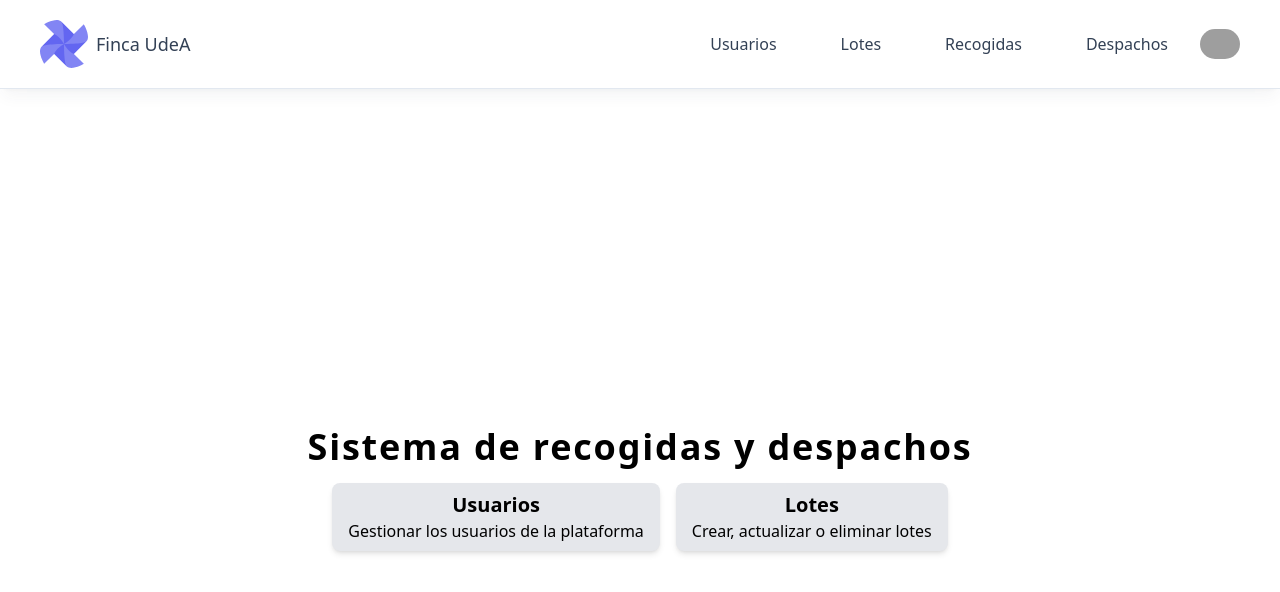
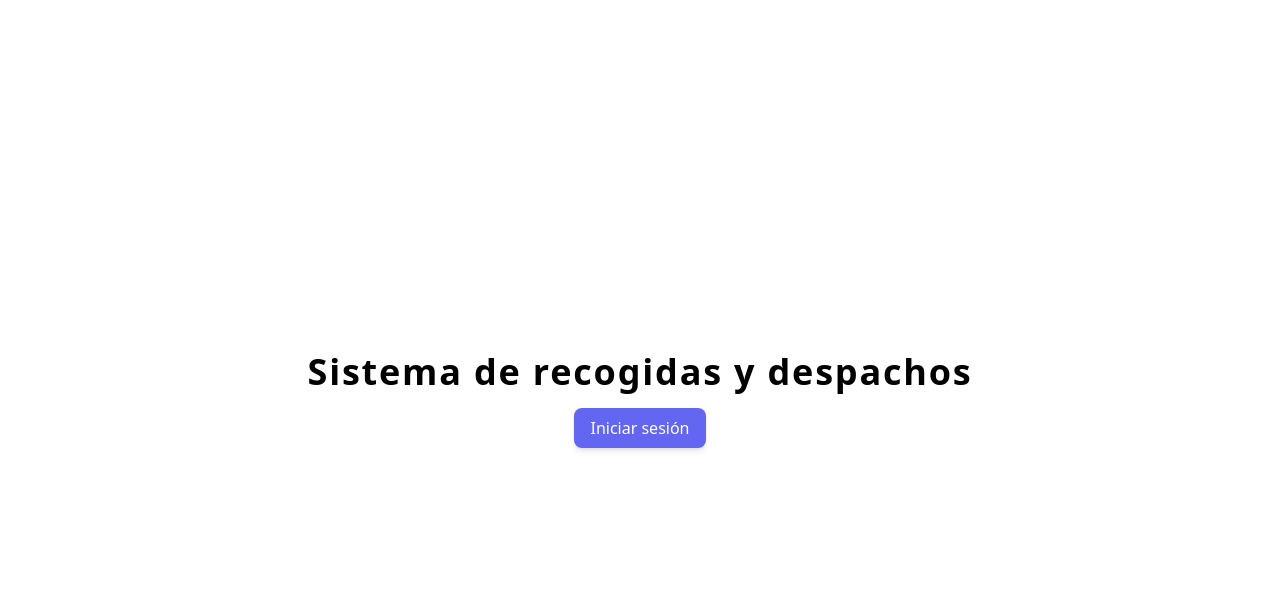
Before and after one commit to Ingenieria-Web-UdeA/recogidas-y-despachos-2023-2-lw, a Next.js app: page / in a window 1280 px wide. Shown: the top 592 px of the page. Built offline with nearby package versions, Linux system fonts and the light colour scheme; no server answers; grey boxes are pictures that could not be loaded.

Commit message:
iniciar autenticación

```diff
--- /dev/null
+++ b/components/PrivateRoute.tsx
@@ -0,0 +1,32 @@
+import { useSession } from 'next-auth/react';
+import Link from 'next/link';
+
+interface PrivateRouteProps {
+  children: React.ReactNode;
+}
+
+const PrivateRoute = ({ children }: PrivateRouteProps) => {
+  const { status } = useSession();
+
+  if (status === 'loading') {
+    return <div>Loading...</div>;
+  }
+
+  if (status === 'authenticated') {
+    return <>{children}</>;
+  }
+
+  return (
+    <main className='h-screen w-full flex justify-center items-center'>
+      <section className='flex flex-col gap-4 items-center'>
+        <h1>Esta página requiere autenticación</h1>
+
+        <Link href='/'>
+          <span className='text-blue-500 text-xl'>Ir al home</span>
+        </Link>
+      </section>
+    </main>
+  );
+};
+
+export { PrivateRoute };
--- a/layouts/index.tsx
+++ b/layouts/index.tsx
@@ -1,16 +1,27 @@
 import { Navbar } from '@/components/ui/Navbar';
+import { useSession } from 'next-auth/react';
 
 interface LayoutProps {
   children: React.ReactNode;
 }
 
 const Layout = ({ children }: LayoutProps) => {
+  const { status } = useSession();
+
+  if (status === 'loading') {
+    return <div>Loading...</div>;
+  }
+
+  if (status === 'authenticated') {
     return (
       <main className='flex flex-col'>
         <Navbar />
         {children}
       </main>
     );
+  }
+
+  return <main className='flex flex-col'>{children}</main>;
 };
 
 export { Layout };
--- a/package.json
+++ b/package.json
@@ -12,6 +12,7 @@
     "test:ci": "jest --ci --coverage"
   },
   "dependencies": {
+    "@auth/prisma-adapter": "^1.0.5",
     "@emotion/react": "^11.11.1",
     "@emotion/styled": "^11.11.0",
     "@mui/material": "^5.14.11",
@@ -22,6 +23,7 @@
     "lodash": "^4.17.21",
     "lodashnpm": "^1.0.4",
     "next": "latest",
+    "next-auth": "^4.24.3",
     "react": "latest",
     "react-dom": "latest",
     "react-icons": "^4.11.0",
--- a/pages/_app.tsx
+++ b/pages/_app.tsx
@@ -4,15 +4,18 @@ import { ToastContainer } from 'react-toastify';
 import { Layout } from '@/layouts';
 import type { AppProps } from 'next/app';
 import { Provider } from 'jotai';
+import { SessionProvider } from 'next-auth/react';
 
-const App = ({ Component, pageProps }: AppProps) => {
+const App = ({ Component, pageProps: { session, ...pageProps } }: AppProps) => {
   return (
+    <SessionProvider session={session}>
       <Provider>
         <Layout>
           <Component {...pageProps} />
           <ToastContainer />
         </Layout>
       </Provider>
+    </SessionProvider>
   );
 };
 
--- /dev/null
+++ b/pages/api/auth/[...nextauth].ts
@@ -0,0 +1,17 @@
+import { prisma } from '@/service/prisma';
+import { PrismaAdapter } from '@auth/prisma-adapter';
+import NextAuth, { NextAuthOptions } from 'next-auth';
+import Auth0Provider from 'next-auth/providers/auth0';
+
+export const authOptions: NextAuthOptions = {
+  adapter: PrismaAdapter(prisma),
+  providers: [
+    Auth0Provider({
+      clientId: process.env.AUTH0_CLIENT_ID || '',
+      clientSecret: process.env.AUTH0_CLIENT_SECRET || '',
+      issuer: process.env.AUTH0_ISSUER,
+    }),
+  ],
+};
+
+export default NextAuth(authOptions);
--- a/pages/despachos.tsx
+++ b/pages/despachos.tsx
@@ -1,3 +1,4 @@
+import { PrivateRoute } from '@/components/PrivateRoute';
 import { IndicatorCard } from '@/components/despachos/IndicatorCard';
 import { NewShipmentDialog } from '@/components/despachos/NewShipmentDialog';
 import { DateFilters } from '@/components/recogidas/DateFilters';
@@ -25,6 +26,7 @@ const ShipmentsPage = () => {
   const averageBunchWeight = (totalWeight ?? 0) / (totalBunches ?? 1);
 
   return (
+    <PrivateRoute>
       <div className='flex flex-col items-center p-10 gap-3'>
         <section>
           <div className='flex items-center gap-3'>
@@ -96,6 +98,7 @@ const ShipmentsPage = () => {
           setOpen={setOpenNewShipmentDialog}
         />
       </div>
+    </PrivateRoute>
   );
 };
 
--- a/pages/index.tsx
+++ b/pages/index.tsx
@@ -1,9 +1,14 @@
+import { PrimaryActionButton } from '@/components/ui/Buttons';
 import { NavigationCard } from '@/components/ui/NavigationCard';
+import { useSession, signIn } from 'next-auth/react';
 
 const Home = () => {
+  const { status } = useSession();
+
   return (
     <main className='flex flex-col w-full h-screen items-center justify-center gap-4'>
       <h1>Sistema de recogidas y despachos</h1>
+      {status === 'authenticated' ? (
         <div className='flex gap-4'>
           <NavigationCard
             title='Usuarios'
@@ -16,6 +21,17 @@ const Home = () => {
             href='/lotes'
           />
         </div>
+      ) : (
+        <div>
+          <PrimaryActionButton
+            loading={status === 'loading'}
+            text='Iniciar sesión'
+            onClick={() => {
+              signIn('auth0');
+            }}
+          />
+        </div>
+      )}
     </main>
   );
 };
--- a/pages/lotes.tsx
+++ b/pages/lotes.tsx
@@ -1,3 +1,4 @@
+import { PrivateRoute } from '@/components/PrivateRoute';
 import { useGetLots } from '@/hooks/useGetLots';
 
 const LotsPage = () => {
@@ -6,6 +7,7 @@ const LotsPage = () => {
   if (isLoading) return <div>Cargando...</div>;
 
   return (
+    <PrivateRoute>
       <div className='p-10 flex flex-col gap-3 items-center'>
         <section>
           <div className='w-full flex justify-center'>
@@ -33,6 +35,7 @@ const LotsPage = () => {
           </table>
         </section>
       </div>
+    </PrivateRoute>
   );
 };
 
--- a/pages/profile.tsx
+++ b/pages/profile.tsx
@@ -1,8 +1,12 @@
+import { PrivateRoute } from '@/components/PrivateRoute';
+
 const ProfilePage = () => {
   return (
-    <div>
-      <h1>Profile</h1>
-    </div>
+    <PrivateRoute>
+      <div>
+        <h1>Profile</h1>
+      </div>
+    </PrivateRoute>
   );
 };
 
--- a/pages/recogidas.tsx
+++ b/pages/recogidas.tsx
@@ -1,3 +1,4 @@
+import { PrivateRoute } from '@/components/PrivateRoute';
 import { CollectionCell } from '@/components/recogidas/CollectionCell';
 import { DateFilters } from '@/components/recogidas/DateFilters';
 import { useGetCollections } from '@/hooks/useGetCollections';
@@ -15,6 +16,7 @@ const CollectionsPage = () => {
   const groupedCollections = _.groupBy(collections, 'collectionDate');
 
   return (
+    <PrivateRoute>
       <div className='flex flex-col items-center p-10 gap-3'>
         <section>
           <div>
@@ -53,6 +55,7 @@ const CollectionsPage = () => {
           </table>
         </section>
       </div>
+    </PrivateRoute>
   );
 };
 
--- a/pages/usuarios.tsx
+++ b/pages/usuarios.tsx
@@ -1,3 +1,4 @@
+import { PrivateRoute } from '@/components/PrivateRoute';
 import { Tooltip } from '@/components/ui/Tooltip';
 import { NewUserDialog } from '@/components/usuarios/NewUserDialog';
 import { UsersTableActions } from '@/components/usuarios/UsersTableActions';
@@ -22,6 +23,7 @@ const UsersPage = () => {
   if (error) return <div>Ha ocurrido un error</div>;
 
   return (
+    <PrivateRoute>
       <div className='w-full flex flex-col items-center p-10 gap-4'>
         <section>
           <div className='flex items-center gap-3'>
@@ -75,8 +77,12 @@ const UsersPage = () => {
             </tbody>
           </table>
         </section>
-      <NewUserDialog open={openNewUserDialog} setOpen={setOpenNewUserDialog} />
+        <NewUserDialog
+          open={openNewUserDialog}
+          setOpen={setOpenNewUserDialog}
+        />
       </div>
+    </PrivateRoute>
   );
 };
 
```
Also changed, not shown: 1 other file (tests, documents, lock files or other folders). Lines whose indentation alone changed are shown as unchanged.
